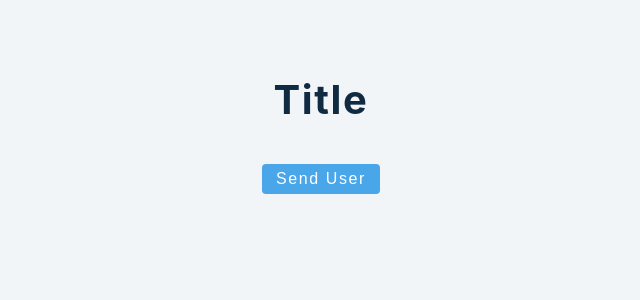
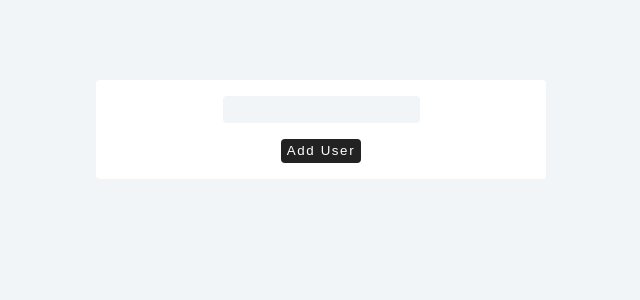
Before and after one commit to swati-04/Advance_React, a React (Create React App) app: page / in a window 1280 px wide. Shown: the top 300 px of the page, without its empty margins (319-959 px from the left). Built offline with nearby package versions, Linux system fonts and the light colour scheme.

Commit message:
redux usage

```diff
--- a/db.json
+++ b/db.json
@@ -1,8 +1,36 @@
 {
-    "users":[
-        {
-            "name": " swati",
-            "id":1
-        }
-    ]
+  "users": [
+    {
+      "name": " swati",
+      "id": 1
+    },
+    {
+      "name": "Tony",
+      "id": 2
+    },
+    {
+      "name": "Tony",
+      "id": 3
+    },
+    {
+      "name": "Tony",
+      "id": 4
+    },
+    {
+      "name": "Tony",
+      "id": 5
+    },
+    {
+      "name": "Tony",
+      "id": 6
+    },
+    {
+      "name": "Tony",
+      "id": 7
+    },
+    {
+      "name": "Tony",
+      "id": 8
+    }
+  ]
 }
--- a/src/App.js
+++ b/src/App.js
@@ -1,7 +1,8 @@
 import React from 'react';
 import './App.css';
+import Index from './tutorial/Reducer/index';
 // import Forms from './tutorial/Forms';
-import LearnJSON from './tutorial/LearnJSON';
+// import LearnJSON from './tutorial/LearnJSON';
 
 // import UseEffectBasics from './tutorial/UseEffectBasics';
 // import UseStateCounter from './tutorial/UseStateCounter';
@@ -19,7 +20,8 @@ function App() {
     {/* <UseEffectBasics /> */}
     {/* <UseStateErrorEx/> */}
     {/* <Forms/> */}
-    <LearnJSON/>
+    {/* <LearnJSON/> */}
+    <Index/>
   </div>
   );
 }
--- a/src/tutorial/LearnJSON.js
+++ b/src/tutorial/LearnJSON.js
@@ -3,29 +3,35 @@ import axios from 'axios'
 
 function LearnJSON() {
   const handleClick = (b) => {
-    const promise = axios.post(" http://localhost:4000/users", {
+    const promise = axios.post(" http://localhost:4000/users", {//setting the port code
       name: "Tony"
     }, {
       headers: {
-        ['content-type']: 'application/json'
+        ['content-type']: 'application/json'//setting the server type
       }
     }
     )
 
   promise.then(response=>{
-    console.log(response)
+    console.log(response)//this is used to console log our response from the server
   })
   promise.catch(error=>{
-    console.error(error);
+    console.error(error);//this is used to console our error in case we get one
   })
   let c=b;
   console.log(c);
+  }
+  const getUser=()=>{
+    axios.get("http://localhost:4000/users").then(users=>{
+      //we are getting the data from our json server and then storing it in users and then consoling the array of the objects
+      console.log(users);
+    })
   }
   return (
     <>
     <h2>Title</h2>
       <button type="button" className='btn' onClick={handleClick}>Send user</button>
-      {/* <button type="button" className='btn' onClick={getUser}>get user</button> */}
+      <button type="button" className='btn' onClick={getUser}>get user</button>
     </>
   )
 }
--- /dev/null
+++ b/src/tutorial/Reducer/index.js
@@ -0,0 +1,26 @@
+import React ,{useState,useReducer} from 'react'
+import Modal from './modal';
+import {data} from "../data";
+function Index() {
+    const [name,setName]=useState('')
+    const [people,setPeople]=useState(data);
+    const [showModal,setShowModal]=useState(false);
+    const handleSubmit=(e)=>{
+        e.preventDefault();
+    }
+    return (
+
+        <>
+        {showModal && <Modal/>}
+        <form onSubmit={handleSubmit} className='form'>
+            <div>
+                <input type="text" value={name} onChange={(e)=> setName(e.target.value)}></input>
+            </div>
+            <button type="submit">add user</button>
+        </form>
+
+        </>
+    )
+}
+
+export default Index
--- /dev/null
+++ b/src/tutorial/Reducer/modal.js
@@ -0,0 +1,11 @@
+import React from 'react'
+
+function Modal() {
+    return (
+        <div>
+
+        </div>
+    )
+}
+
+export default Modal
```
